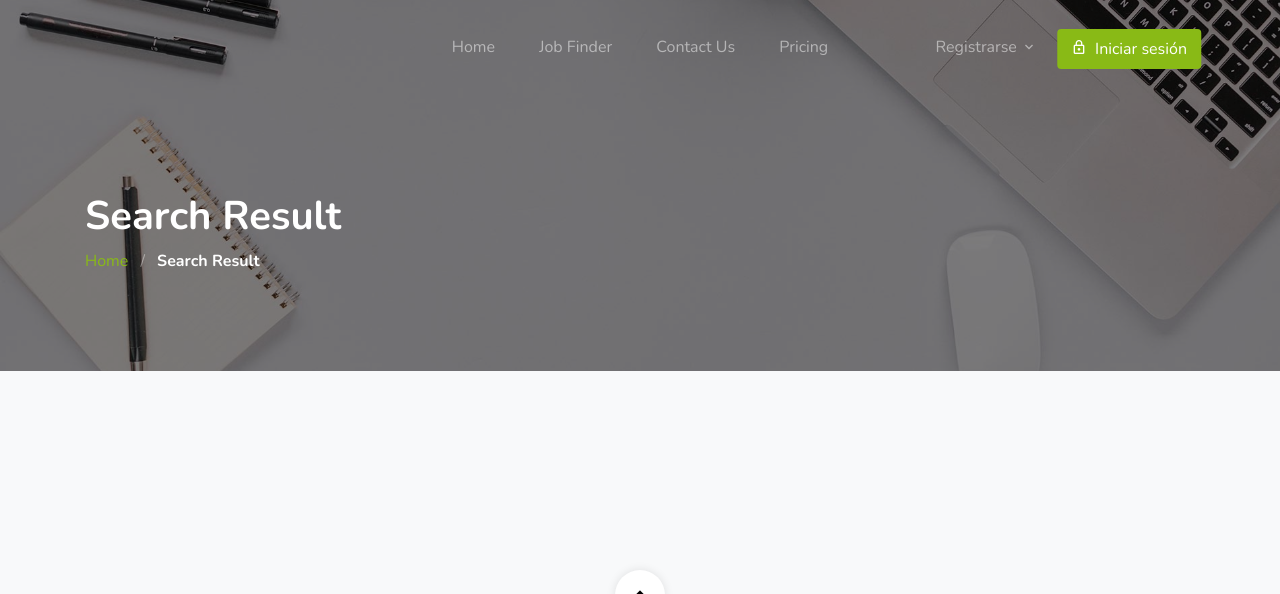
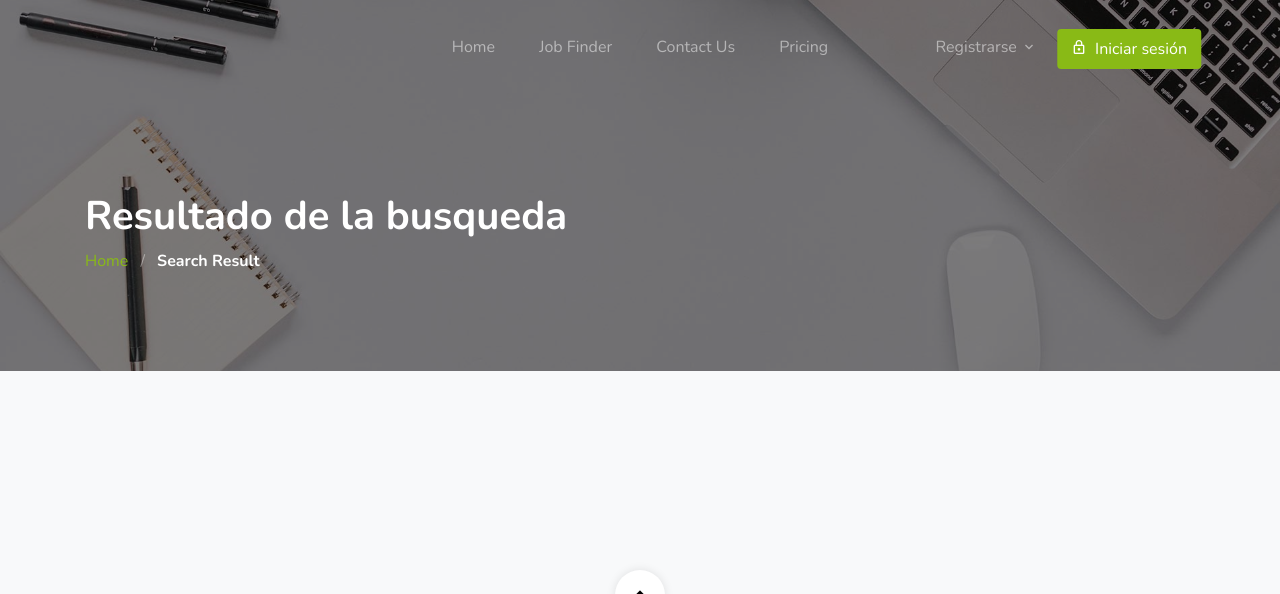
Before and after one commit to Rss-Feed-Junior-Jobs/Frontend, a Django app: page /result/ in a window 1280 px wide. Shown: the top 594 px of the page. Run offline with Django 3.2, Linux system fonts and the light colour scheme; data that the repository does not hold is empty; some libraries are stand-ins or nearby versions; some web fonts are replaced.

Commit message:
Resultado de la busqueda

```diff
--- a/template/jobapp/result.html
+++ b/template/jobapp/result.html
@@ -9,7 +9,7 @@
   <div class="container">
     <div class="row">
       <div class="col-md-7">
-        <h1 class="text-white font-weight-bold">Search Result</h1>
+        <h1 class="text-white font-weight-bold">Resultado de la busqueda</h1>
         <div class="custom-breadcrumbs">
           <a href="{% url 'jobapp:home' %}">Home</a> <span class="mx-2 slash">/</span>
           <span class="text-white"><strong>Search Result</strong></span>
```
